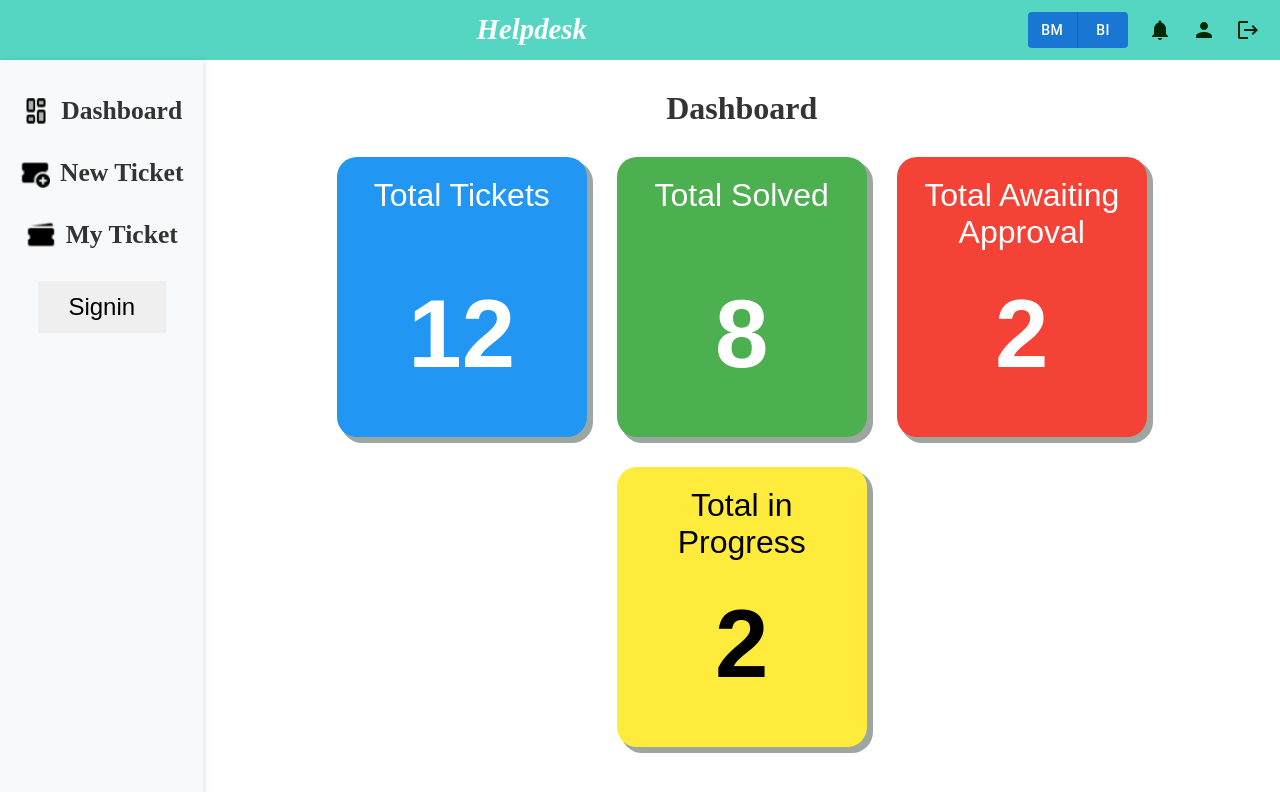
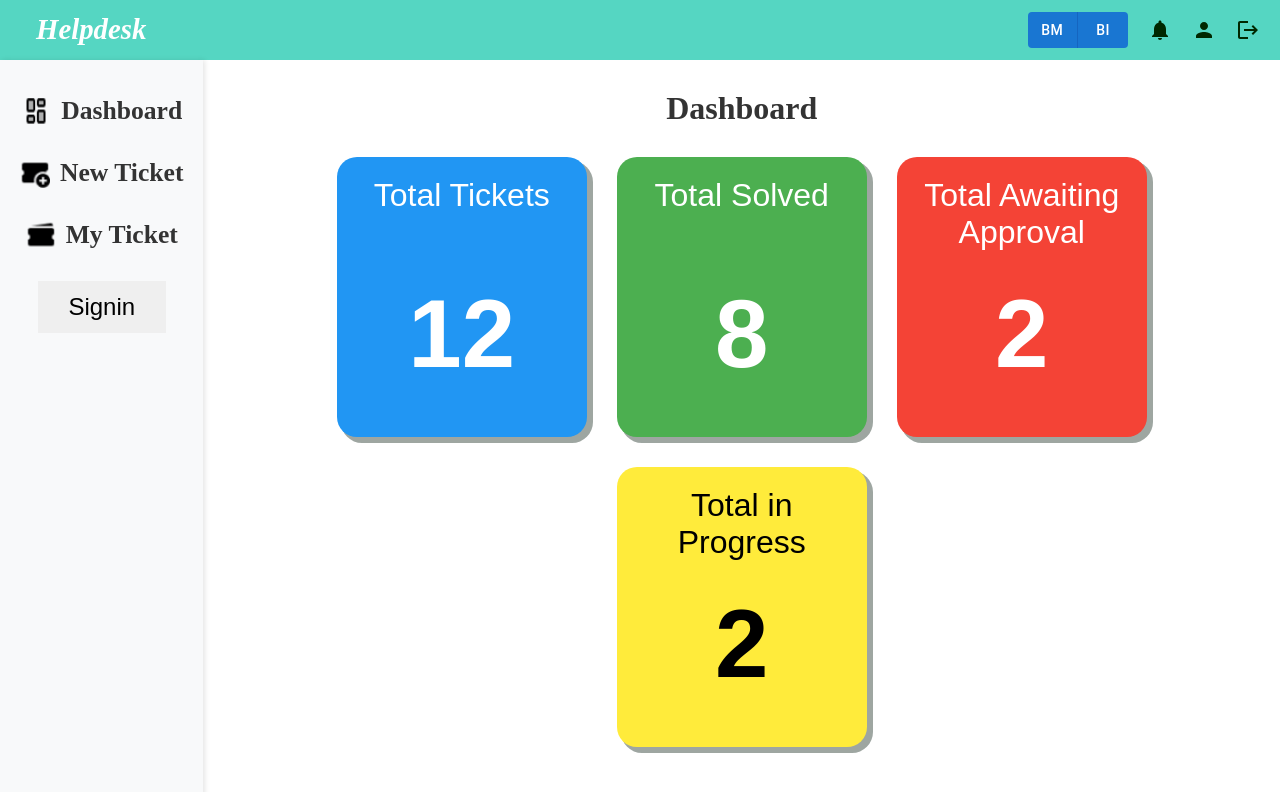
Before and after one commit to aarushicpandey0007/WeAnalyz_Assignment, a React (Create React App) app: page /dashboard in a window 1280 px wide. Shown: the top 792 px of the page. Built offline with nearby package versions, Linux system fonts and the light colour scheme.

Commit message:
Update Navbar.css

```diff
--- a/src/Dashboard/Navbar.css
+++ b/src/Dashboard/Navbar.css
@@ -5,11 +5,6 @@
     background-color:#55D6C2; /* Material-UI primary color */
     padding: 10px 20px;
     color: rgb(0, 40, 0);
-    height:rem;
-}
-
-.navbar-left {
-    flex: 1; /* Takes up the left side */
 }
 
 .title {
```
